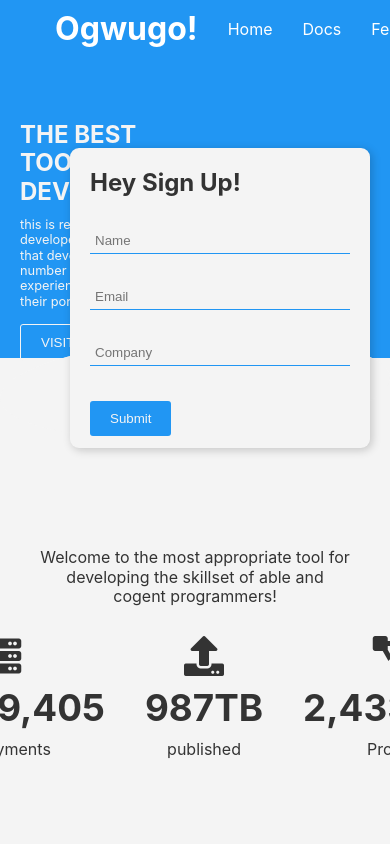
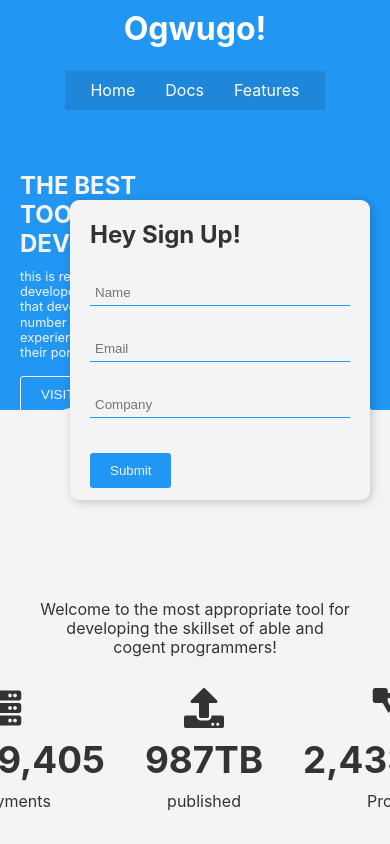
Before and after one commit to NorVirae/ogcloud, a React (Create React App) app: page / in a window 390 px wide. Shown: the top 844 px of the page. Built offline with nearby package versions, Linux system fonts and the light colour scheme.

Commit message:
made app mobile responsive using media queries, fived the navbar on mobile to be columns then make ul in navbar slightly transparent

```diff
--- a/src/App.css
+++ b/src/App.css
@@ -320,3 +320,26 @@ input:focus {
 .footer span {
     margin: 5px;
 }
+
+/* Tablets and under */
+
+@media (max-width:768px){
+
+}
+
+/* small sphones and under */
+@media (max-width:500px) {
+
+    .navbar {
+        height: 110px;
+
+    }
+    .navbar .flex {
+        flex-direction: column;
+    }
+
+    .navbar ul {
+        background-color: rgba(0,0,0,0.1);
+        padding: 10px;
+    }
+}
```
